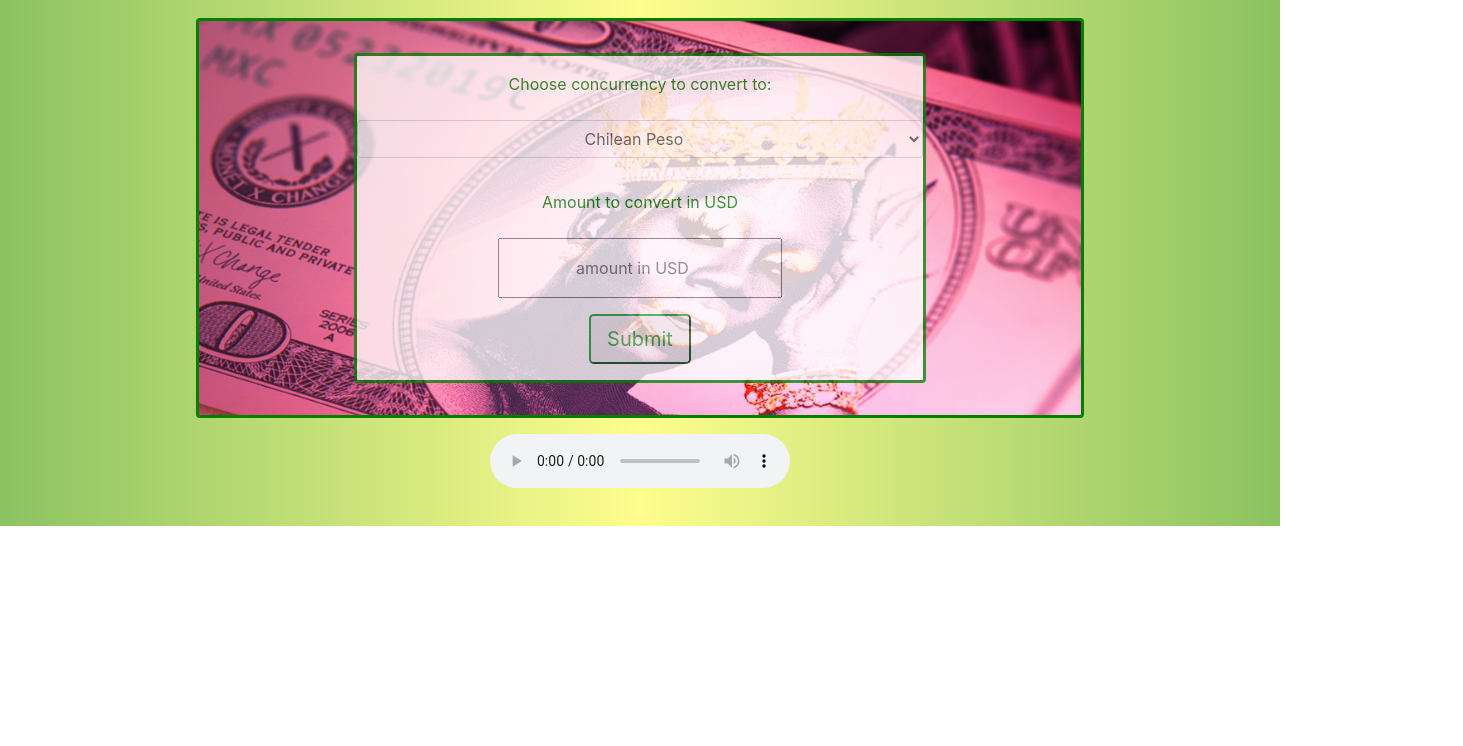
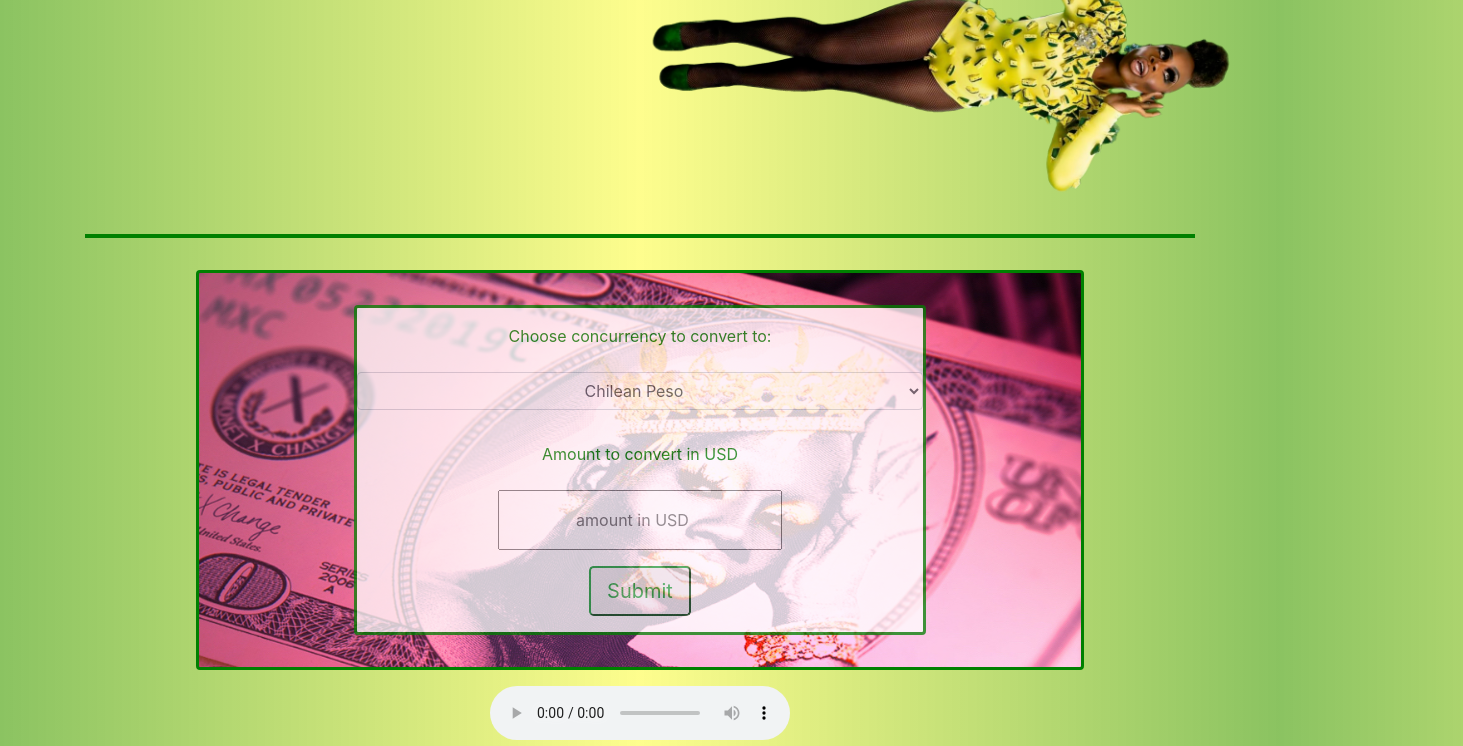
Before and after one commit to rbroadsword/monetXchange, a website built with webpack: page src/index.html in a window 1280 px wide. Shown: the part 274-1020 px from the top of the page, 1463 px wide, since content can reach past the window. Before the commit the page ends 800 px from the top, so only its background shows below. Built offline with nearby package versions, Linux system fonts and the light colour scheme.

Commit message:
add Monet in motion

```diff
--- a/src/css/styles.css
+++ b/src/css/styles.css
@@ -83,14 +83,7 @@ button {
 .animation {
   margin: auto;
   display: block;
-  background-color: gold;
-  border-top: double green .4rem;
-  border-bottom: dotted darkgoldenrod;
-  border-right: dotted darkgoldenrod;
-  border-left: dotted darkgoldenrod;
   position: relative;
-  width: 7rem;
-  height: 3rem;
   animation: move 5s infinite alternate;
   animation-timing-function: ease-in;
 }
--- a/src/index.html
+++ b/src/index.html
@@ -11,7 +11,7 @@
     <div class="header">
       <h1><span id="title">monet</span> <span style="color:green;">X</span> <span id="title">change</span></h1>
       <p><i>Gather up the coins and xchange while the gettin is good.</i></p>
-      <div class="animation"><p>soak it up</p></div>
+      <div class="animation"><img src="./assets/img/monetSponge.png" alt=""></div>
     </div>
     <div class="userInfo">
       <form class="monetForm">
```
Also changed, not shown: src/assets/img/monetSponge.png (added).
